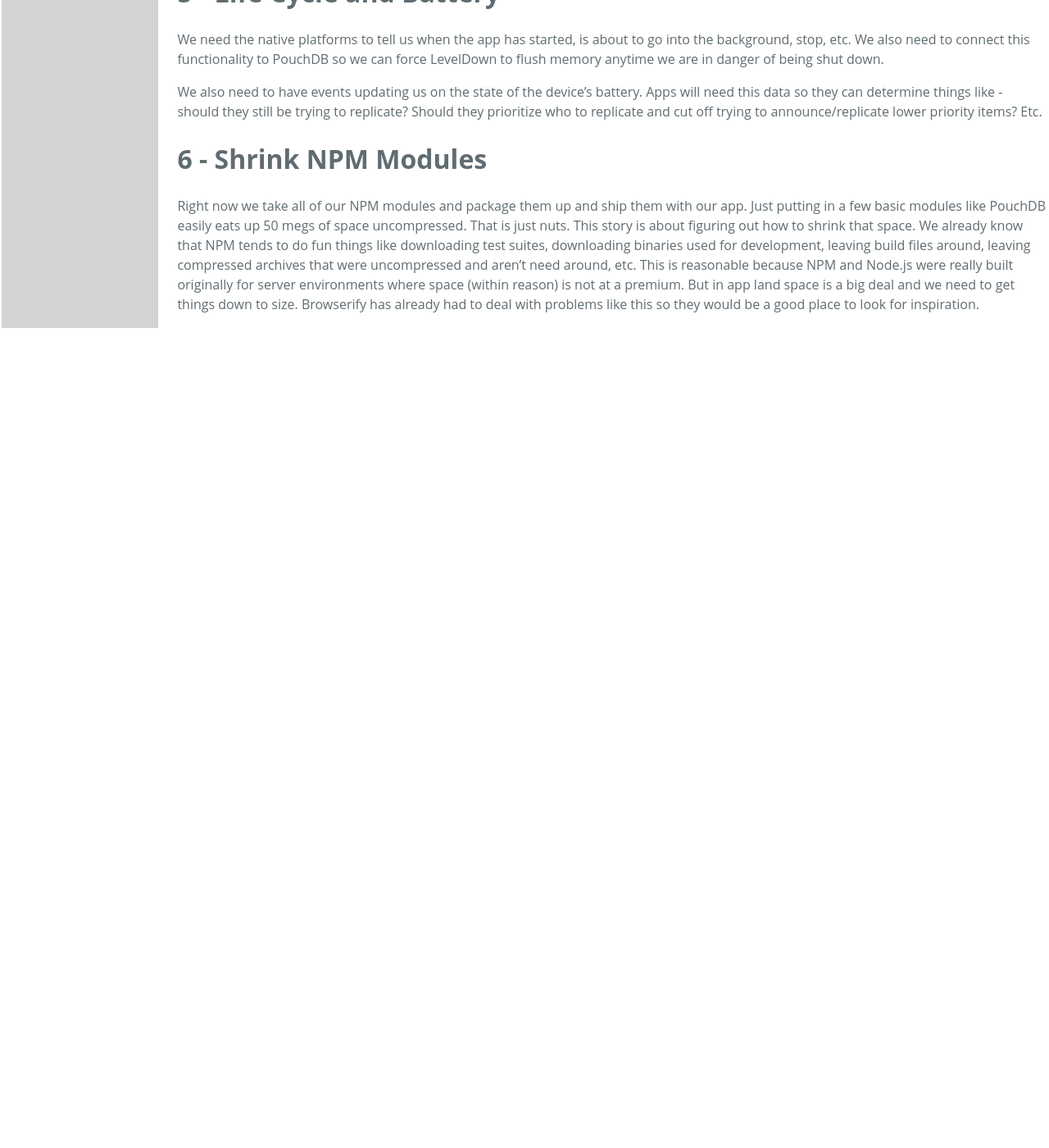
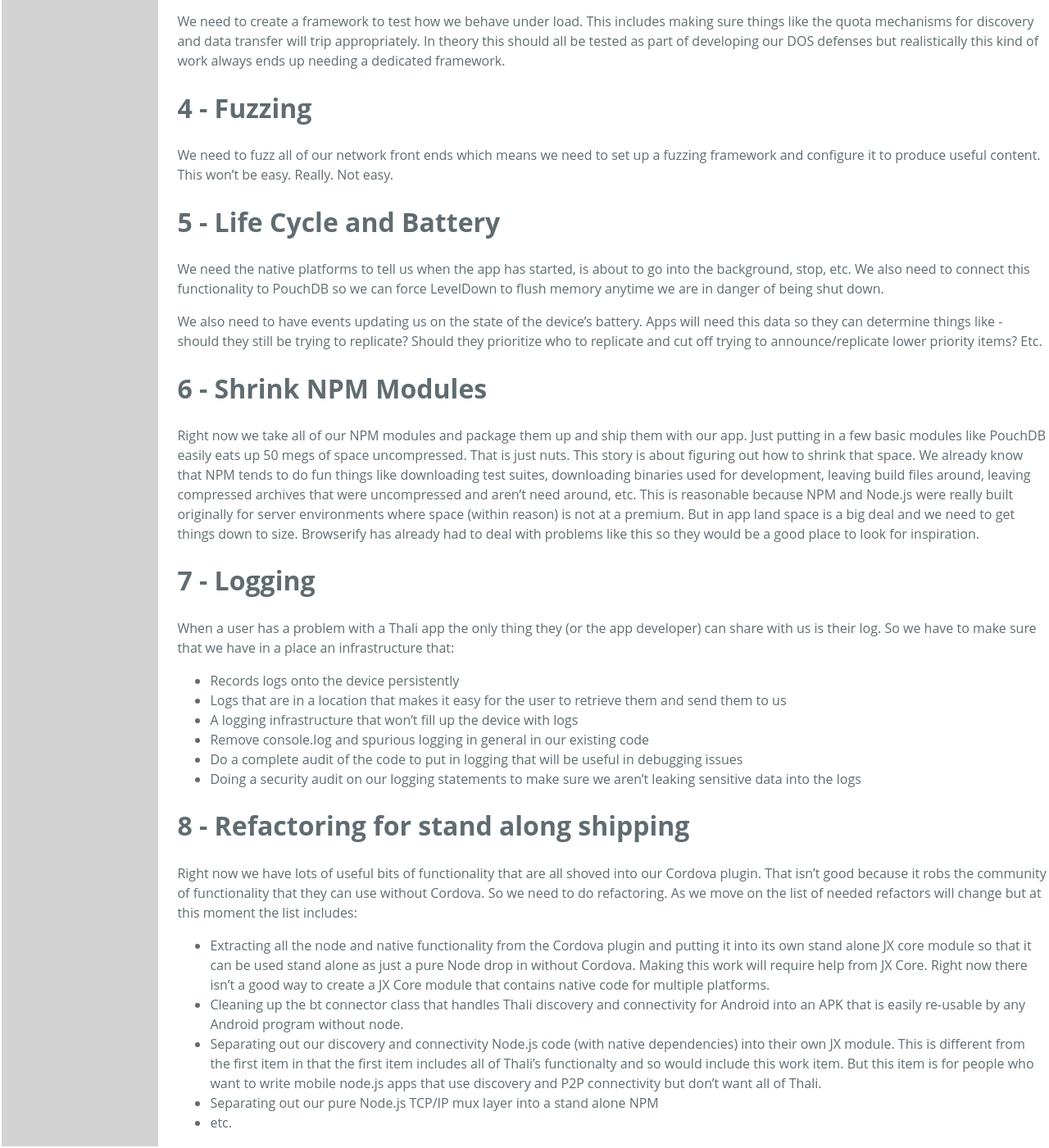
Before and after one commit to thaliproject/thali, a Jekyll site: the page built from stories.md, in a window 1280 px wide and 1400 px high, scrolled down 15136 px. Shown: the whole window at 82% size. Built offline with Jekyll 4.4.1, drawn with Linux system fonts in a browser that asks for light colours; Markdown is read by kramdown in place of the engine named in the settings; before the commit the page ends 15538 px from its top, so only the background shows below that; some of the changed text lies outside the part shown.

Commit message:
New stories and status updates
Check this one out to see new stories we needed including logging and refactoring as well as status updates.

````diff
--- a/stories.md
+++ b/stories.md
@@ -35,7 +35,8 @@ Stories
         0.3 - Using Wi-Fi Infrastructure
         0.4 - Using MyFi on Android or Wi-Fi Direct Pairing?
         0.5 - Testing Framework
-        0.6 - LevelDB Support
+        0.6 - Activate TLS
+        0.7 - LevelDB Support - COMPLETE
     1 - Securing WebView to local Node.js Communication
     2 - Supporting Internet based communication
     3 - Native performance measurements
@@ -44,11 +45,16 @@ Stories
     4 - Fuzzing
     5 - Life Cycle and Battery
     6 - Shrink NPM Modules!
+    7 - Logging
+    8 - Refactoring for stand along shipping
 ```
 
 In theory any items listed in parallel can be done in parallel. So this is NOT a linear structure. We will pick which stories to tackle based on resources, priorities and mood.
 
 # -1 - Integrate Native and JXCore
+
+__Status Update:__ - We have completed story -1 for Android but not yet for iOS.
+
 So it turns out that story 0 was a bit hard to get working all at once so we are slipping in another story that lets us make progress in the meantime. That's why the version ID doesn't work as well as one might like. Sorry. :(
 
 IN this story our goal is to get the native discovery and P2P high bandwidth communication capabilities to work with JXCore and Node.js. The model is that we will write Node code that will use the discovery APIs to discover when a device is around. At the same time we will run a TCP socket server in Node.js.
@@ -62,6 +68,9 @@ We will just use the local log to log the results of the discovery and message e
 The point of this story is that we will have successfully integrated the native P2P infrastructure for both discovery and high bandwidth transfer into Node.jx.
 
 # 0 - Turn on the lights
+
+__Status Update:__ - We are feature complete for story 0 for Android and are now working on being test complete. We expect to ship Story 0 for Android by 7/24.
+
 In this milestone we just want to get the pieces sorta working together. We are explicitly not worried about security or performance.
 
 The deliverable for Milestone 0 is a Cordova based application running on Android and iOS that can synch content in a single shared database using local P2P. Our app will be a postcard application. Users can create a postcard and share it with those around them. Our focus is on asynchronous sharing. The idea is that when someone creates a postcard the people they want to share it with might not be immediately available so we will want to synch when we can.
@@ -111,6 +120,8 @@ __Postcard App__ - The postcard app consists of a single PouchDB database that r
 
 # 0.0 - Bring in the public keys!
 
+__Status Update:__ - Work is already underway on the UX and api changes needed for story 0.0. We have refactored the database and put in hooks for the crypto.
+
 In this release we will switch to using public keys for identity.
 
 __Crypto__ - We need the following APIs:
@@ -146,6 +157,8 @@ So the plan is to complete all the crypto work right up until the point where we
 Obviously this is totally insecure but it lets us get the crypto pathways set up and prepares us for JxCore 0.4. A new story 0.6 has been created which will be to activate TLS and TLS validation once JxCore 0.4 is released.
 
 # 0.0.0 - ACLs
+
+__Status Update:__ - We have started work on the core ACL engine but right now it's blocked while we finish up Story 0 for Android.
 
 In this release we will introduce ACLs.
 
@@ -333,15 +346,15 @@ There is a third possibility which is rather than using a Wi-Fi Direct endpoint
 
 # 0.5 - Testing framework
 
-How do we test local P2P? We need to set up a bunch of phones and figure out a lot of details such as how to deploy images. How to run tests. How to collect results. Etc.
+How do we test local P2P in an automated fashion? We need to set up a bunch of phones and figure out a lot of details such as how to deploy images. How to run tests. How to collect results. Etc.
 
 # 0.6  - Activate TLS
 
 Activate TLS and TLS validation once JxCore 0.4 is released. This was initially part of story 0.0 but has been pushed back. Please refer to the note in story 0.0 for more details.
 
-# 0.7  - LevelDB Support
+# 0.7  - ~~LevelDB Support~~ - COMPLETE
 
-JXCore provides built in support for LevelDown and LevelDB and PouchDB can then use that for persistent storage. But unfortunately there is a bug that is keeping LevelDown from working properly. This story is about making sure that bug gets fixed so we can have persistent storage. Until this bug is fixed we will use memdown which means whenever the app thread is killed it will lose all state!
+~~JXCore provides built in support for LevelDown and LevelDB and PouchDB can then use that for persistent storage. But unfortunately there is a bug that is keeping LevelDown from working properly. This story is about making sure that bug gets fixed so we can have persistent storage. Until this bug is fixed we will use memdown which means whenever the app thread is killed it will lose all state!~~
 
 # 1 - Securing WebView to local Node.js communication
 
@@ -421,3 +434,23 @@ We also need to have events updating us on the state of the device's battery. Ap
 # 6 - Shrink NPM Modules
 
 Right now we take all of our NPM modules and package them up and ship them with our app. Just putting in a few basic modules like PouchDB easily eats up 50 megs of space uncompressed. That is just nuts. This story is about figuring out how to shrink that space. We already know that NPM tends to do fun things like downloading test suites, downloading binaries used for development, leaving build files around, leaving compressed archives that were uncompressed and aren't need around, etc. This is reasonable because NPM and Node.js were really built originally for server environments where space (within reason) is not at a premium. But in app land space is a big deal and we need to get things down to size. Browserify has already had to deal with problems like this so they would be a good place to look for inspiration.
+
+# 7 - Logging
+
+When a user has a problem with a Thali app the only thing they (or the app developer) can share with us is their log. So we have to make sure that we have in a place an infrastructure that:
+* Records logs onto the device persistently
+* Logs that are in a location that makes it easy for the user to retrieve them and send them to us
+* A logging infrastructure that won't fill up the device with logs
+* Remove console.log and spurious logging in general in our existing code
+* Do a complete audit of the code to put in logging that will be useful in debugging issues
+* Doing a security audit on our logging statements to make sure we aren't leaking sensitive data into the logs
+
+# 8 - Refactoring for stand along shipping
+
+Right now we have lots of useful bits of functionality that are all shoved into our Cordova plugin. That isn't good because it robs the community of functionality that they can use without Cordova. So we need to do refactoring. As we move on the list of needed refactors will change but at this moment the list includes:
+
+* Extracting all the node and native functionality from the Cordova plugin and putting it into its own stand alone JX core module so that it can be used stand alone as just a pure Node drop in without Cordova. Making this work will require help from JX Core. Right now there isn't a good way to create a JX Core module that contains native code for multiple platforms.
+* Cleaning up the bt connector class that handles Thali discovery and connectivity for Android into an APK that is easily re-usable by any Android program without node.
+* Separating out our discovery and connectivity Node.js code (with native dependencies) into their own JX module. This is different from the first item in that the first item includes all of Thali's functionalty and so would include this work item. But this item is for people who want to write mobile node.js apps that use discovery and P2P connectivity but don't want all of Thali.
+* Separating out our pure Node.js TCP/IP mux layer into a stand alone NPM
+* etc.
````
